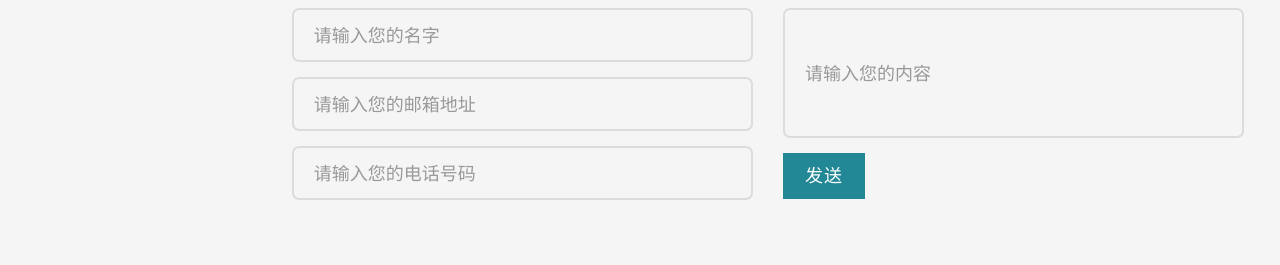
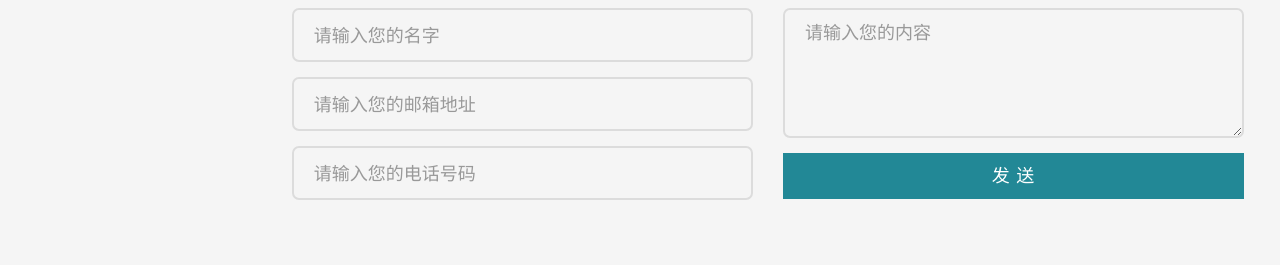
Before and after one commit to 18183883296/18183883296.github.io, a plain HTML site: page contact.html in a window 1280 px wide. Shown: the part 381-646 px from the top of the page. Drawn offline with Linux system fonts and the light colour scheme; files whose address does not match are found by name.

Commit message:
fix the width of content and submit

```diff
--- a/contact.html
+++ b/contact.html
@@ -128,10 +128,10 @@
 								</div>
 								<div class="col-md-6">
 									<div class="form-group">
-										<input cols="30" rows="7" id="message" name="message" class="form-control" placeholder="请输入您的内容">
+										<textarea cols="30" rows="7" name="message" id="message" class="form-control" placeholder="请输入您的内容"></textarea>
 									</div>
 									<div class="form-group">
-										<input type="submit" class="btn btn-primary btn-md" value="发送">
+										<input type="submit" style="width: 100%;" class="btn btn-primary btn-md" value="发  送">
 									</div>
 								</div>
 							</div>
```
